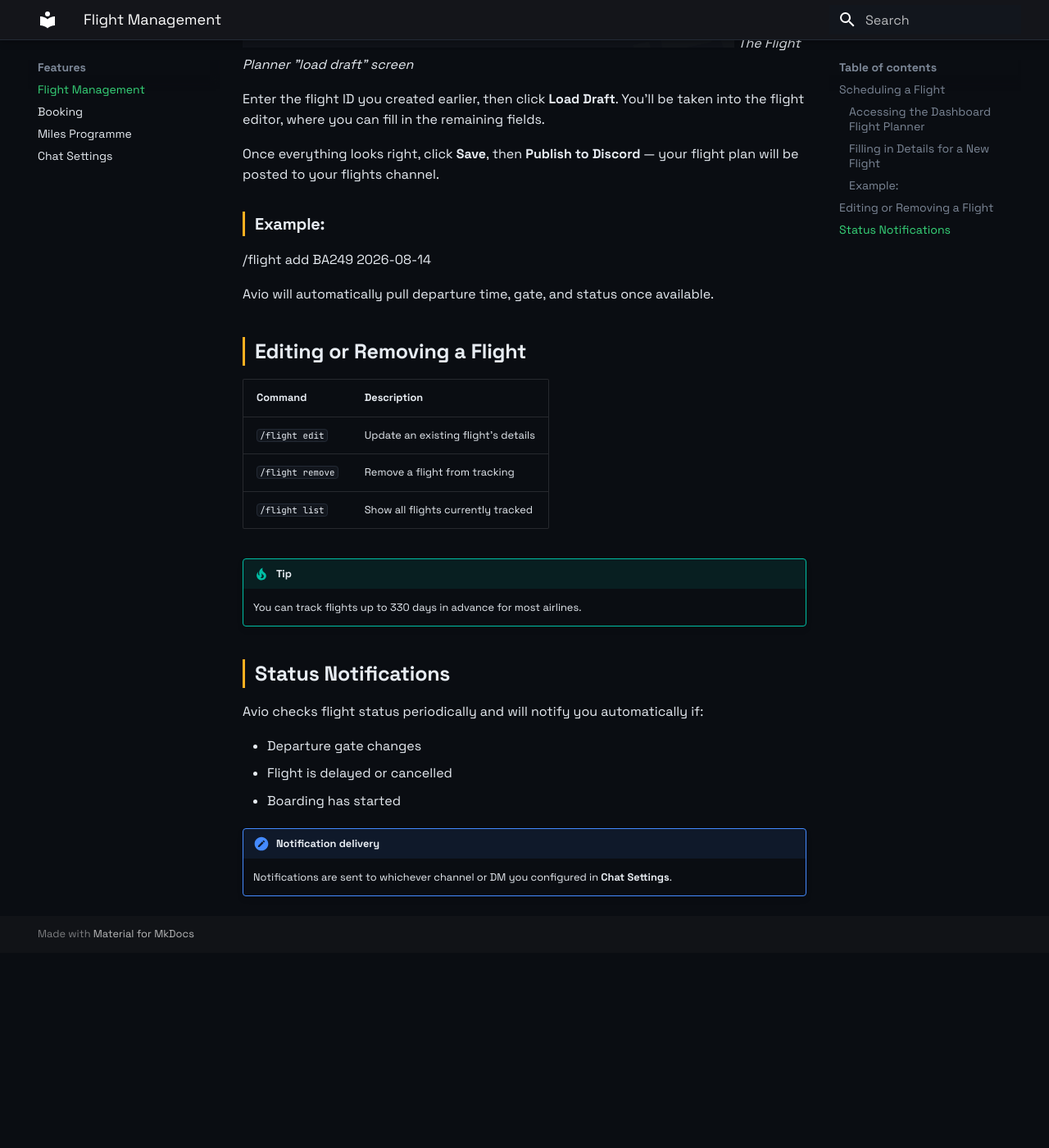
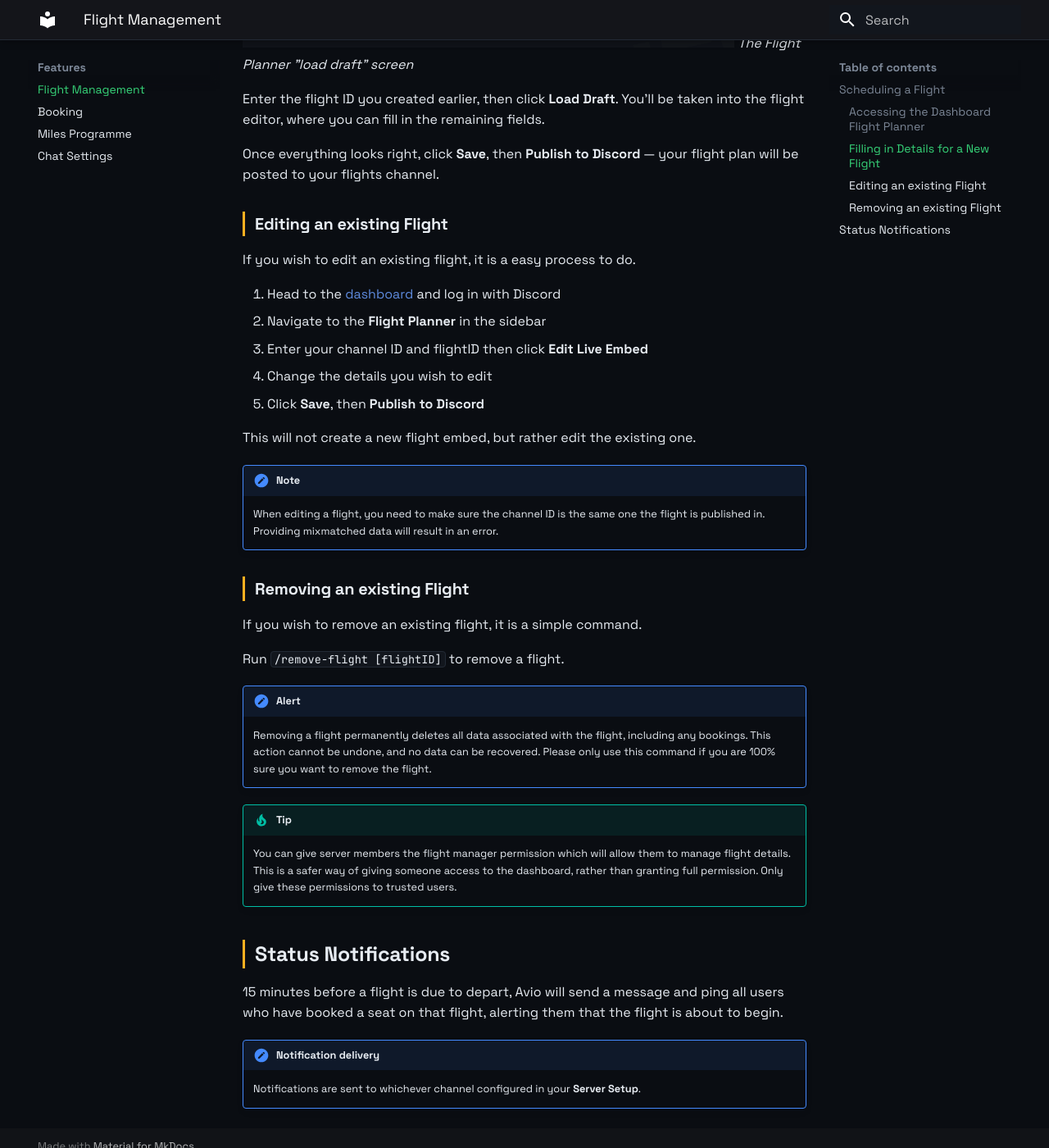
Before and after one commit to fudgemss/avio-wiki, an MkDocs documentation site: the page built from docs/features/flight-management.md, in a window 1280 px wide and 1400 px high, scrolled down 1030 px. Shown: the whole window at 82% size. Built offline with MkDocs 1.6.1 and Material for MkDocs 9.7.7, drawn with Linux system fonts in a browser that asks for light colours; before the commit the page ends 2192 px from its top, so only the background shows below that.

Commit message:
Update flight-management.md

```diff
--- a/docs/features/flight-management.md
+++ b/docs/features/flight-management.md
@@ -38,29 +38,43 @@ your flight plan will be posted to your flights channel.
 
 
 
-### Example:
-/flight add BA249 2026-08-14
+### Editing an existing Flight
+If you wish to edit an existing flight, it is a easy process to do.
 
-Avio will automatically pull departure time, gate, and status once available.
+1. Head to the [dashboard](https://dashboard.aviobot.app) and log in with Discord
+2. Navigate to the **Flight Planner** in the sidebar
+3. Enter your channel ID and flightID then click **Edit Live Embed**
+4. Change the details you wish to edit
+5. Click **Save**, then **Publish to Discord**
 
-## Editing or Removing a Flight
+This will not create a new flight embed, but rather edit the existing one.
 
-| Command | Description |
-|---------|-------------|
-| `/flight edit` | Update an existing flight's details |
-| `/flight remove` | Remove a flight from tracking |
-| `/flight list` | Show all flights currently tracked |
+!!! note Matching Data Fields Required
+    When editing a flight, you need to make sure the channel ID is the same one
+    the flight is published in. Providing mixmatched data will result in an error.
+
+
+### Removing an existing Flight
+If you wish to remove an existing flight, it is a simple command.
+
+Run `/remove-flight [flightID]` to remove a flight.
+
+!!! alert Action CANNOT be undone
+    Removing a flight permanently deletes all data associated with the flight, including any bookings.
+    This action cannot be undone, and no data can be recovered.
+    Please only use this command if you are 100% sure you want to remove the flight.
+
+
 
 !!! tip
-    You can track flights up to 330 days in advance for most airlines.
+    You can give server members the flight manager permission which will allow them to manage flight details.
+    This is a safer way of giving someone access to the dashboard, rather than granting full permission.
+    Only give these permissions to trusted users.
 
 ## Status Notifications
 
-Avio checks flight status periodically and will notify you automatically if:
-
-- Departure gate changes
-- Flight is delayed or cancelled
-- Boarding has started
+15 minutes before a flight is due to depart, Avio will send a message and ping all users who have booked a seat on that flight,
+alerting them that the flight is about to begin.
 
 !!! note "Notification delivery"
-    Notifications are sent to whichever channel or DM you configured in **Chat Settings**.
+    Notifications are sent to whichever channel configured in your **Server Setup**.
```
